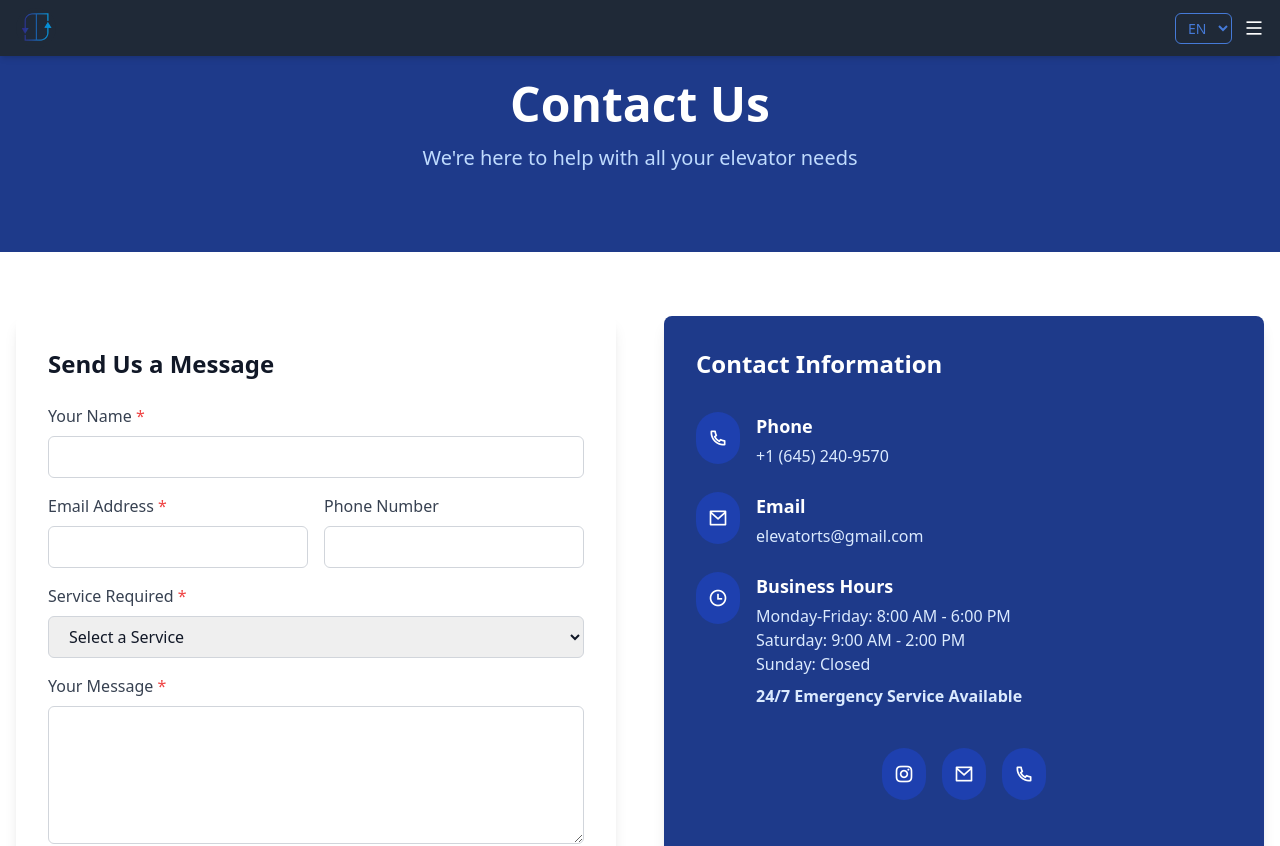
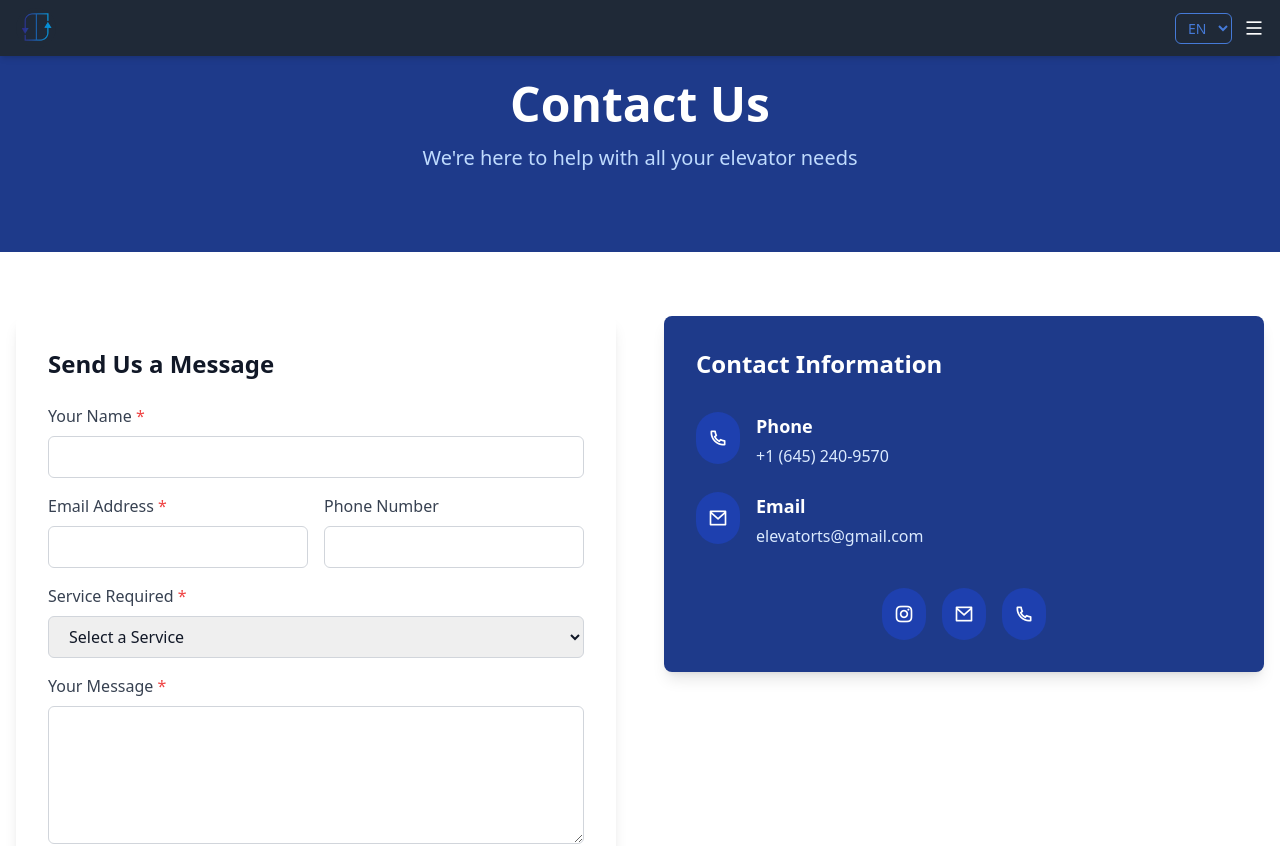
Before and after one commit to Pofultra/elevator-tech-solutions, a React (Vite) app: page /elevator-tech-solutions/contact in a window 1280 px wide. Shown: the top 846 px of the page. Built offline with nearby package versions, Linux system fonts and the light colour scheme.

Commit message:
fix: rm bussines hours

```diff
--- a/src/pages/Contact.jsx
+++ b/src/pages/Contact.jsx
@@ -231,7 +231,7 @@ const Contact = () => {
               animate={{ opacity: 1, x: 0 }}
               transition={{ duration: 0.6, delay: 0.3 }}
             >
-              <div className="bg-blue-900 text-white rounded-lg shadow-lg p-8 h-full">
+              <div className="bg-blue-900 text-white rounded-lg shadow-lg p-8 h-auto">
                 <h2 className="text-2xl font-bold mb-8">
                   {t("contact.contact_info.heading")}
                 </h2>
@@ -261,29 +261,6 @@ const Contact = () => {
                       </h3>
                       <p className="text-blue-100 mt-1">
                         {t("contact.contact_info.email.line")}
-                      </p>
-                    </div>
-                  </div>
-
-                  <div className="flex items-start">
-                    <div className="shrink-0 bg-blue-800 p-3 rounded-full mr-4">
-                      <i className="ri-time-line text-xl"></i>
-                    </div>
-                    <div>
-                      <h3 className="font-bold text-lg">
-                        {t("contact.contact_info.hours.title")}
-                      </h3>
-                      <p className="text-blue-100 mt-1">
-                        {t("contact.contact_info.hours.line1")}
-                      </p>
-                      <p className="text-blue-100">
-                        {t("contact.contact_info.hours.line2")}
-                      </p>
-                      <p className="text-blue-100">
-                        {t("contact.contact_info.hours.line3")}
-                      </p>
-                      <p className="text-blue-100 font-semibold mt-2">
-                        {t("contact.contact_info.hours.line4")}
                       </p>
                     </div>
                   </div>
```
